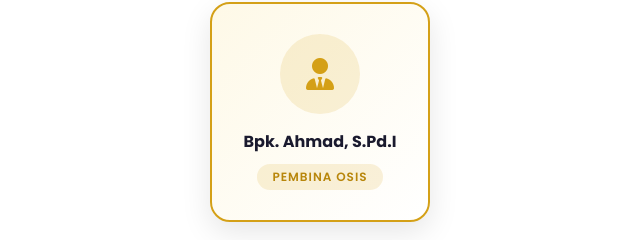
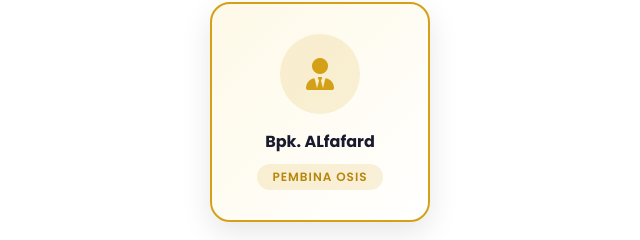
Before and after one commit to irhelaami-web/OSFD, a plain HTML site: page index.html in a window 1280 px wide. Shown: the part 2874-3114 px from the top of the page, 320-960 px from the left. Drawn offline with Linux system fonts and the light colour scheme.

Commit message:
Update name in org chart from Ahmad to ALfafard

```diff
--- a/index.html
+++ b/index.html
@@ -612,7 +612,7 @@
                 <div class="org-level fade-in">
                     <div class="org-card" style="border-color: var(--gold); background: linear-gradient(135deg, #fef9e7, #fff);">
                         <div class="avatar" style="background: rgba(212, 160, 23, 0.15); color: var(--gold);"><i class="fas fa-user-tie"></i></div>
-                        <h4>Bpk. Ahmad, S.Pd.I</h4>
+                        <h4>Bpk. ALfafard </h4>
                         <span class="position" style="background: rgba(212, 160, 23, 0.15); color: #b8860b;">Pembina OSIS</span>
                     </div>
                 </div>
```
